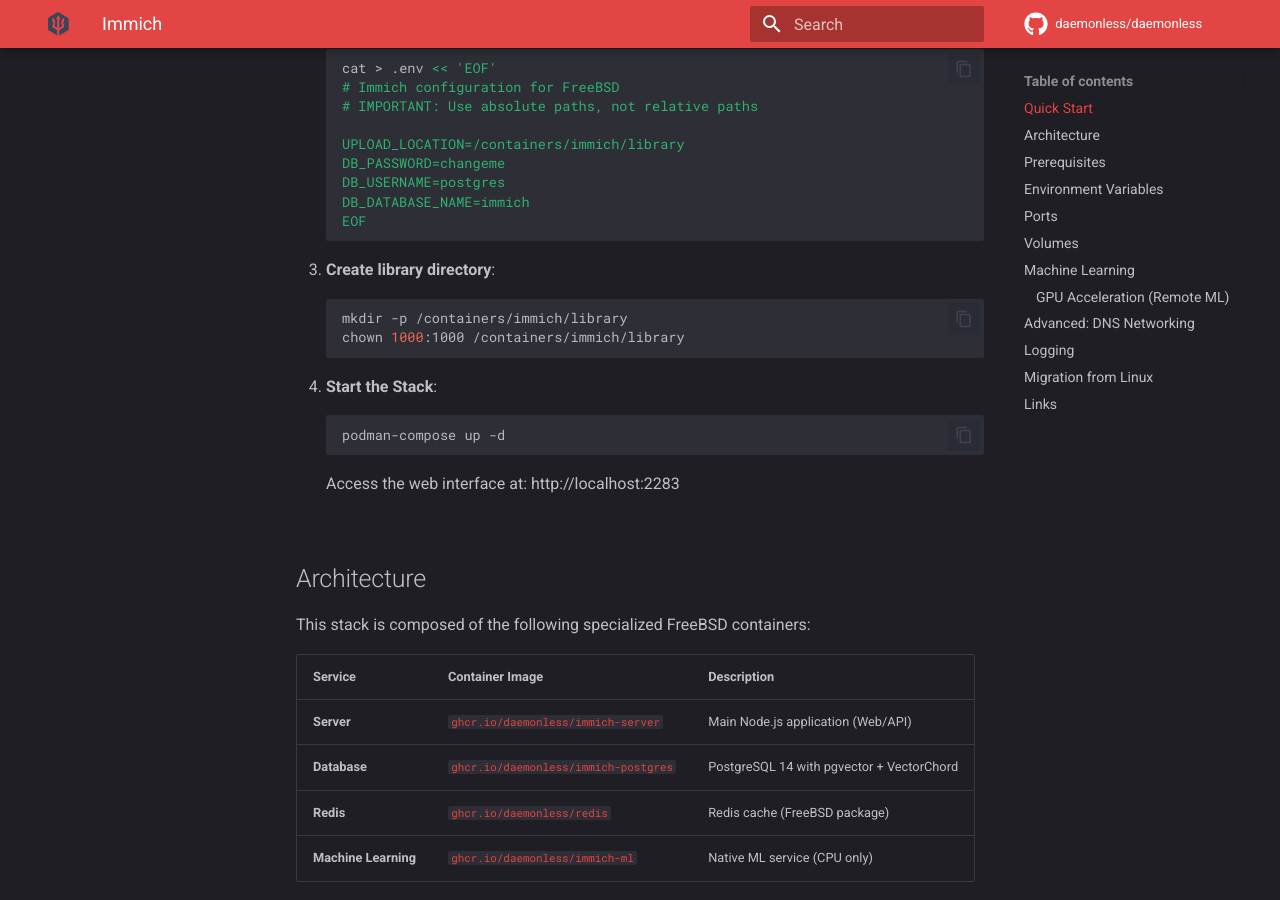
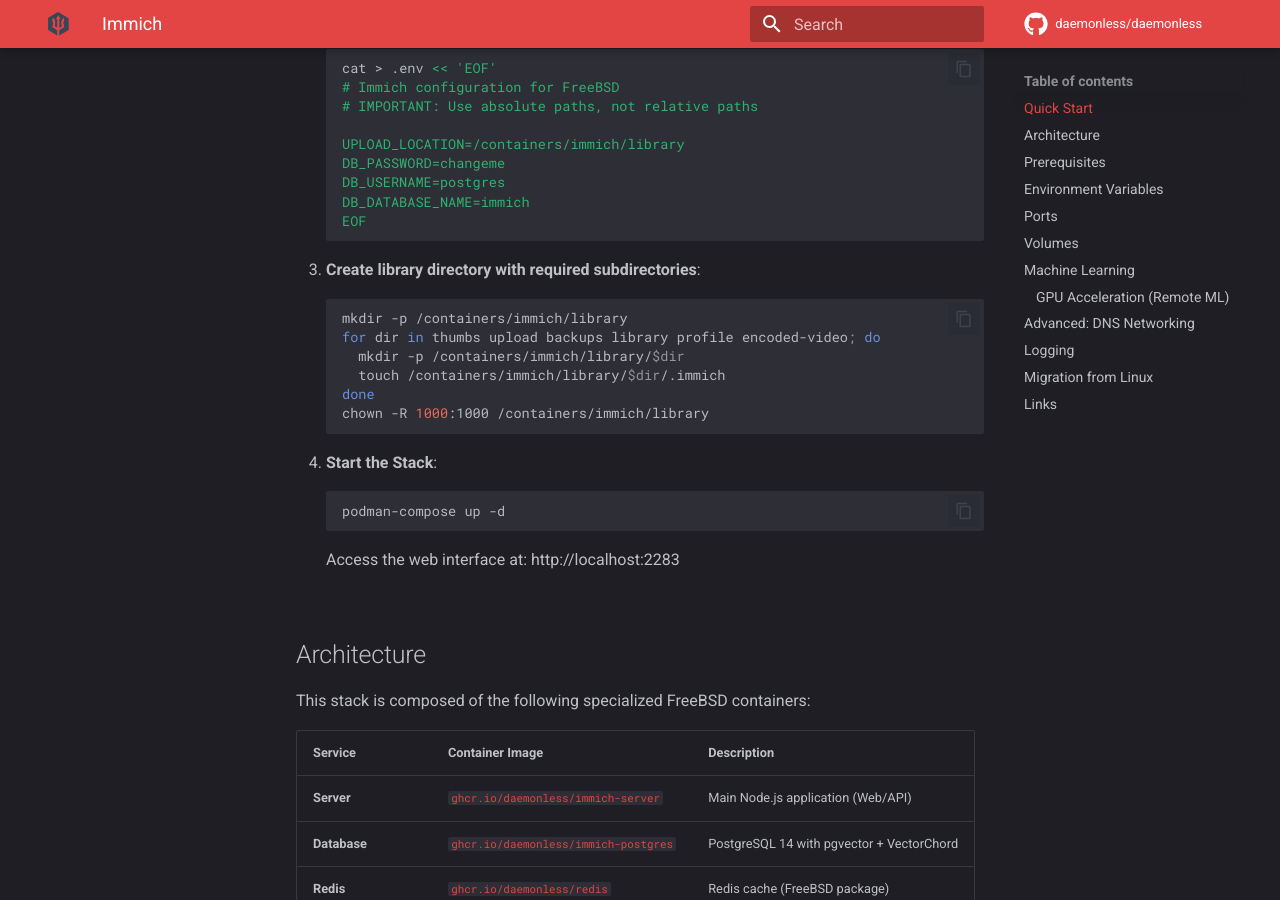
Before and after one commit to daemonless/daemonless-site-test, an MkDocs documentation site: the page built from docs/images/immich.md, in a window 1280 px wide and 900 px high, scrolled down 831 px. Built offline with MkDocs 1.6.1 and Material for MkDocs 9.7.7, drawn with Linux system fonts in a browser that asks for light colours; comment, search, counter and statistics services are not loaded.

Commit message:
sync docs

````diff
--- a/docs/images/immich.md
+++ b/docs/images/immich.md
@@ -37,10 +37,14 @@
         EOF
         ```
 
-    3.  **Create library directory**:
+    3.  **Create library directory with required subdirectories**:
         ```bash
         mkdir -p /containers/immich/library
-        chown 1000:1000 /containers/immich/library
+        for dir in thumbs upload backups library profile encoded-video; do
+          mkdir -p /containers/immich/library/$dir
+          touch /containers/immich/library/$dir/.immich
+        done
+        chown -R 1000:1000 /containers/immich/library
         ```
 
     4.  **Start the Stack**:
````
